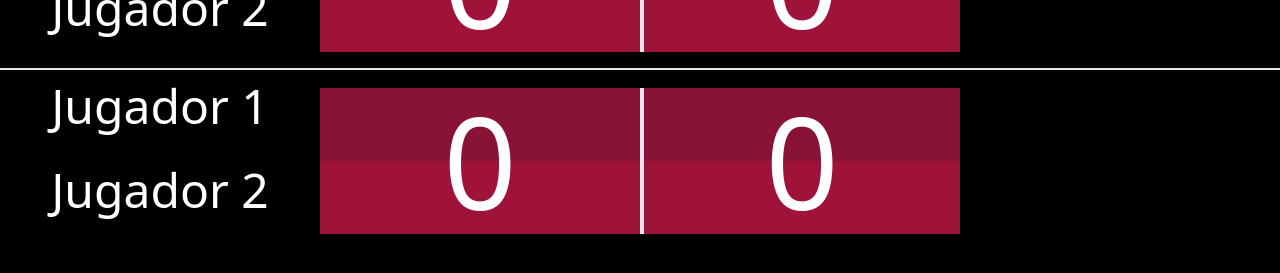
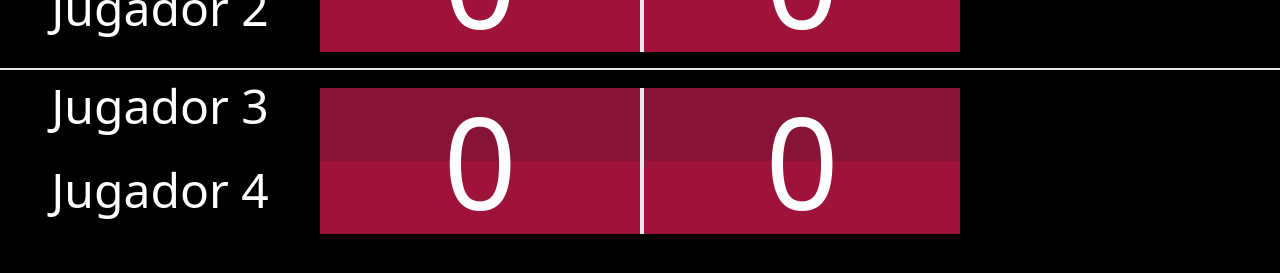
Before and after one commit to AdriVelasco2/marcador, a Vue app: page /orodos in a window 1280 px wide. Shown: the part 273-546 px from the top of the page. Built offline with nearby package versions, Linux system fonts and the light colour scheme.

Commit message:
jugadores

```diff
--- a/src/components/OroDos.vue
+++ b/src/components/OroDos.vue
@@ -439,12 +439,12 @@
       >
         <div  class="grid content-end gap-1">
           <textarea
-          v-model="jugador11"
+          v-model="jugador21"
           class="bg-black text-white justify-center rounded-md resize-none truncate text text-5xl text-center leading-normal h-20"
           spellcheck="false"
         ></textarea>
         <textarea
-          v-model="jugador12"
+          v-model="jugador22"
           class="bg-black text-white rounded-md resize-none truncate text text-5xl text-center leading-normal align-baseline h-20"
           spellcheck="false"
         ></textarea>
```
